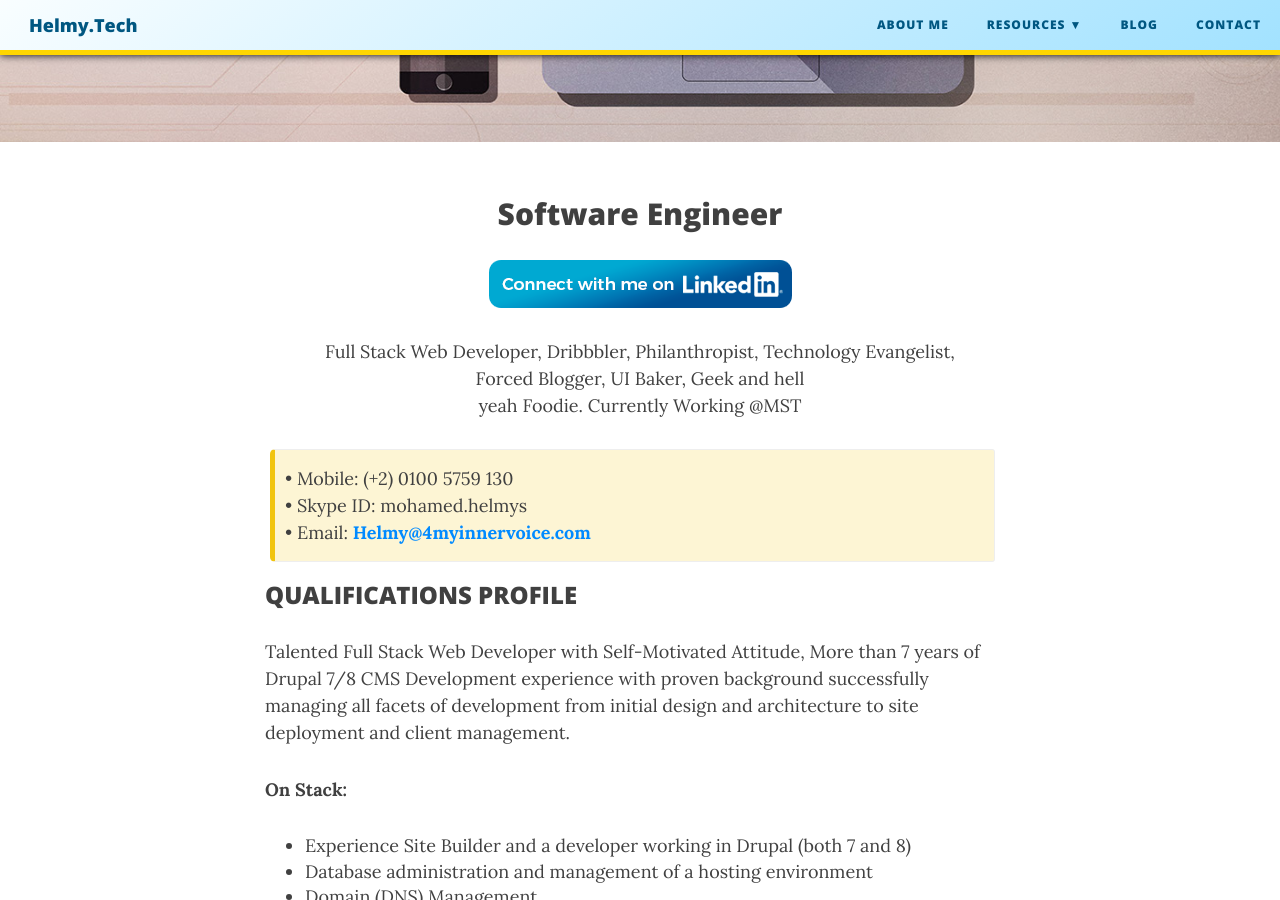
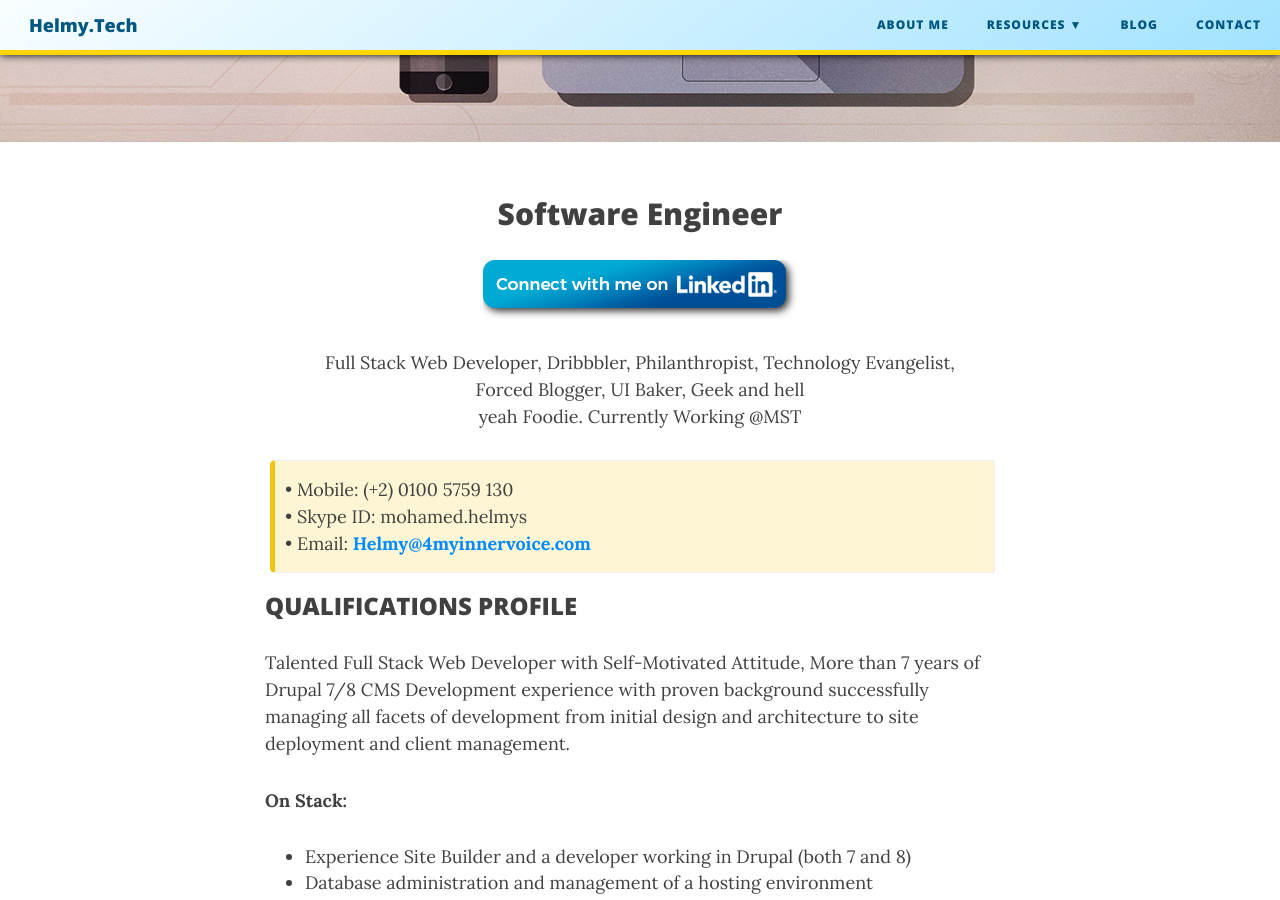
Before and after one commit to M-Helmy/m-helmy.github.io, a Jekyll site: the page built from resume.md, in a window 1280 px wide and 900 px high, scrolled down 401 px. Built offline with Jekyll 4.4.1, drawn with Linux system fonts in a browser that asks for light colours; nearby versions of some CDN libraries; comment, search, counter and statistics services are not loaded.

Commit message:
Update resume.md

```diff
--- a/resume.md
+++ b/resume.md
@@ -7,7 +7,7 @@
 <meta name="theme-color" content="#ffd6008c" />
 
 <h2 style="text-align:center;">Software Engineer</h2>
-<p style="text-align:center;"><a href="https://www.linkedin.com/in/mohamedhelmy/" rel="nofollow" target="_blank"><img src="https://m-helmy.github.io/img/iLinkedin.png" alt="LinkedIn Add to Profile button"></a></p>
+<p style="text-align:center;"><a href="https://www.linkedin.com/in/mohamedhelmy/" rel="nofollow" target="_blank"><img src="https://m-helmy.github.io/img/Linkedinlogo.png" alt="LinkedIn Add to Profile button"></a></p>
 <p align="center"> Full Stack Web Developer, Dribbbler, Philanthropist, Technology Evangelist,<br>Forced Blogger, UI Baker, Geek and hell<br> yeah Foodie. Currently Working @MST </p>
 
 
```
